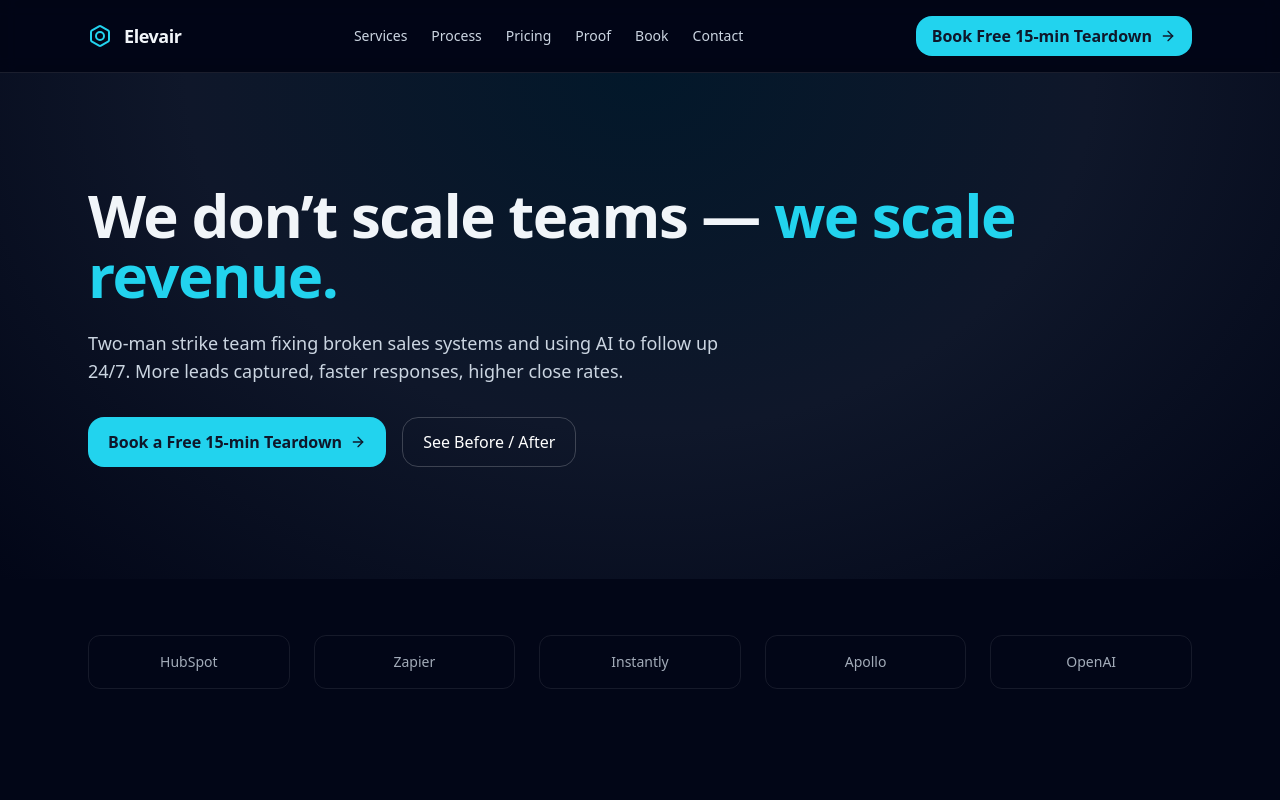
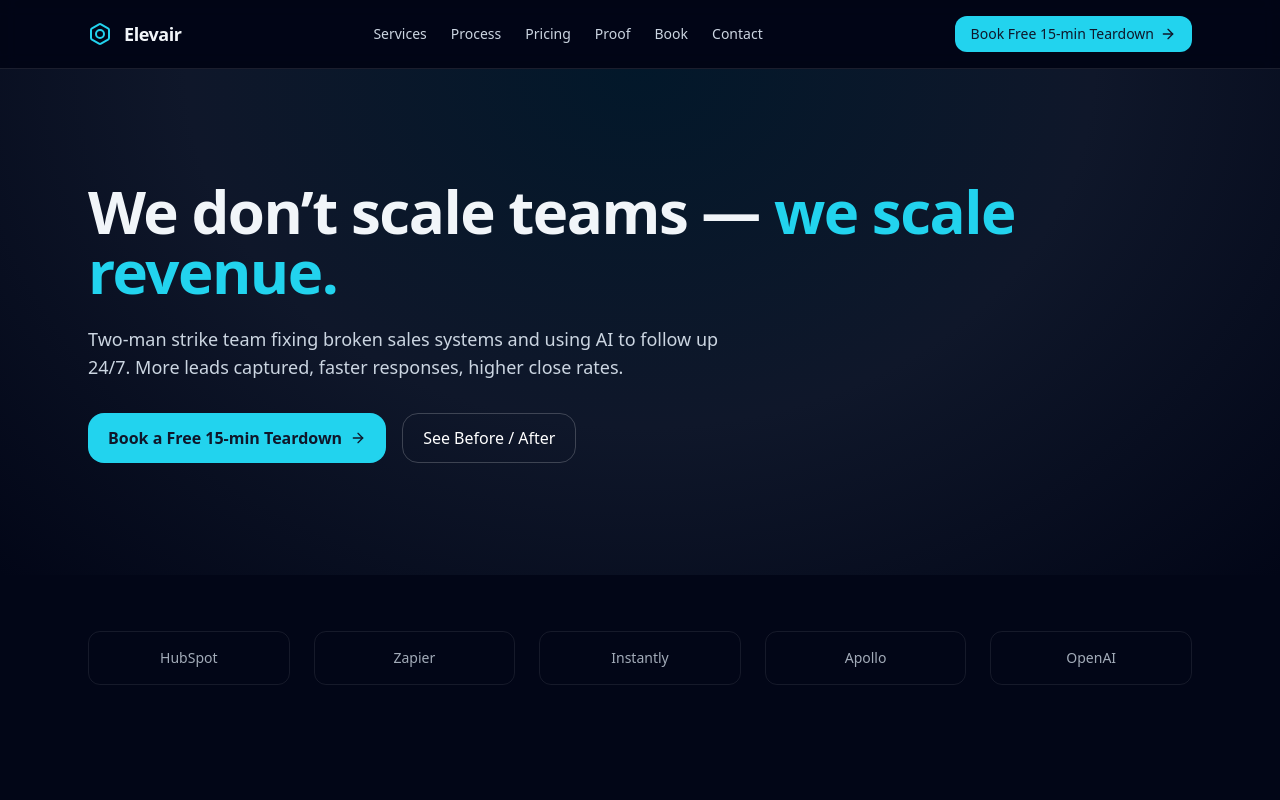
Before and after one commit to campbellhendee/elevair-clean, a Next.js app: page / in a window 1280 px wide. Shown: the top 800 px of the page. Built offline with nearby package versions, Linux system fonts and the light colour scheme.

Commit message:
Tweak header CTA size to fit header scale

```diff
--- a/app/page.tsx
+++ b/app/page.tsx
@@ -45,8 +45,14 @@ function Header() {
           <a href="/book" className="hover:text-white">Book</a>
           <a href="/contact" className="hover:text-white">Contact</a>
         </nav>
-        <a href="https://calendly.com/campbellhendee-elevair/30min" target="_blank" rel="noopener noreferrer" className="inline-flex items-center gap-2 rounded-2xl bg-cyan-400 px-4 py-2 text-slate-900 font-semibold hover:bg-cyan-300 transition">
-          Book Free 15-min Teardown <ArrowRight className="h-4 w-4" />
+        <a
+          href="https://calendly.com/campbellhendee-elevair/30min"
+          target="_blank"
+          rel="noopener noreferrer"
+          className="inline-flex items-center gap-1.5 rounded-xl bg-cyan-400 px-3 py-1.5 text-slate-900 text-sm font-medium hover:bg-cyan-300 transition md:px-4 md:py-2 md:text-sm"
+        >
+          Book Free 15-min Teardown
+          <ArrowRight className="h-3.5 w-3.5 md:h-4 md:w-4" />
         </a>
       </Container>
     </header>
```
